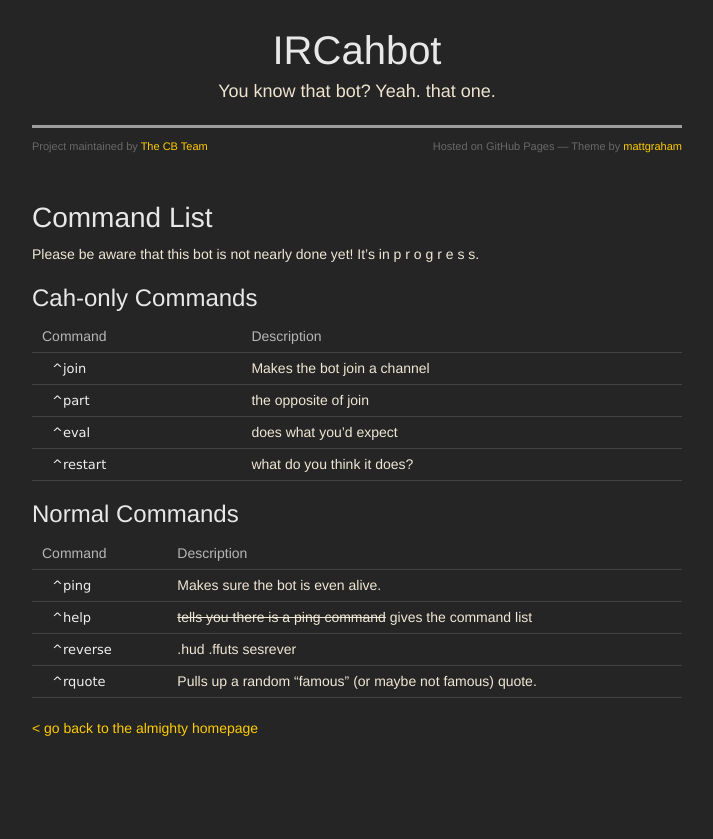
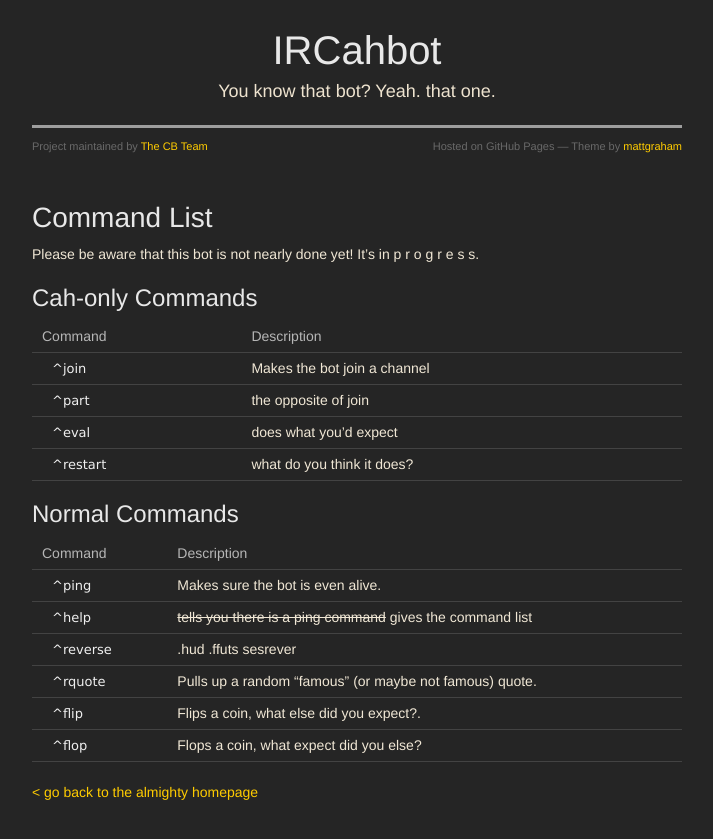
Before and after one commit to CahBots/ircahbot, a Jekyll site: the page built from commands.md, in a window 1280 px wide and 981 px high, cut to the strip 68-907 px from the top of the window. Shown: the whole strip, without its empty margins (283-996 px from the left). Built offline with Jekyll 4.4.1, drawn with Linux system fonts in a browser that asks for light colours; nearby versions of some CDN libraries; some web fonts are replaced; grey boxes are pictures that could not be loaded.

Commit message:
uh i thought i added flip and flop to the online command list

```diff
--- a/commands.md
+++ b/commands.md
@@ -22,5 +22,7 @@ Command | Description
 `^help` | ~~tells you there is a ping command~~ gives the command list
 `^reverse` | .hud .ffuts sesrever
 `^rquote` | Pulls up a random "famous" (or maybe not famous) quote.
+`^flip` | Flips a coin, what else did you expect?.
+`^flop` | Flops a coin, what expect did you else?
 
 [< go back to the almighty homepage](/)
```
